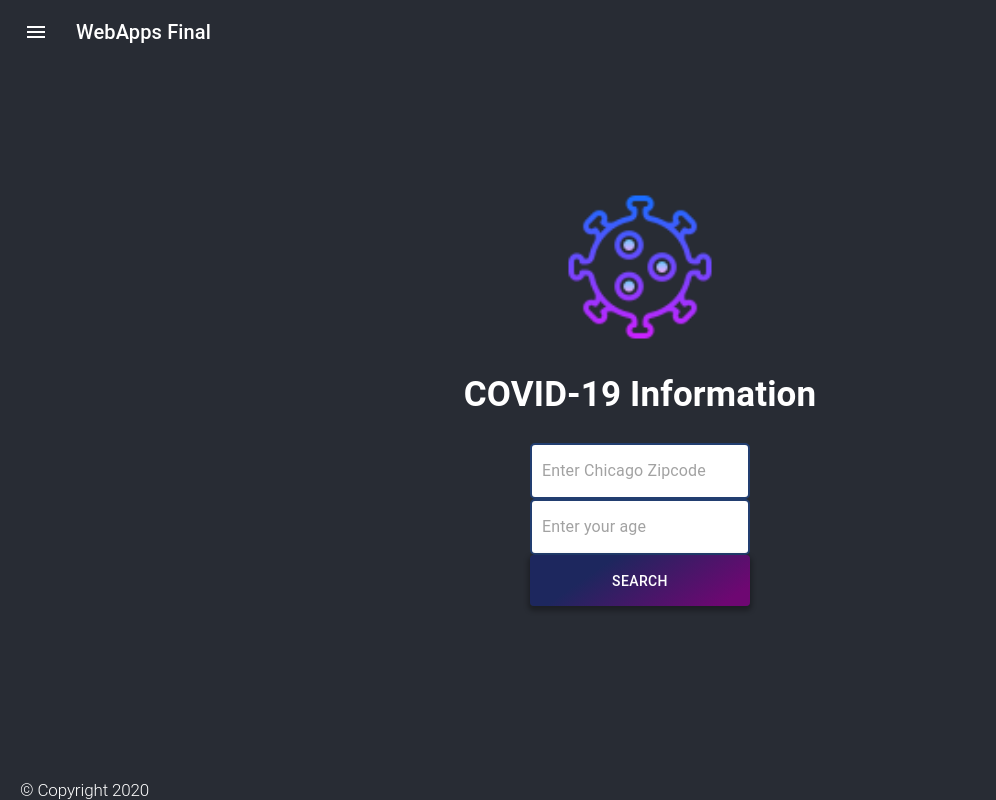
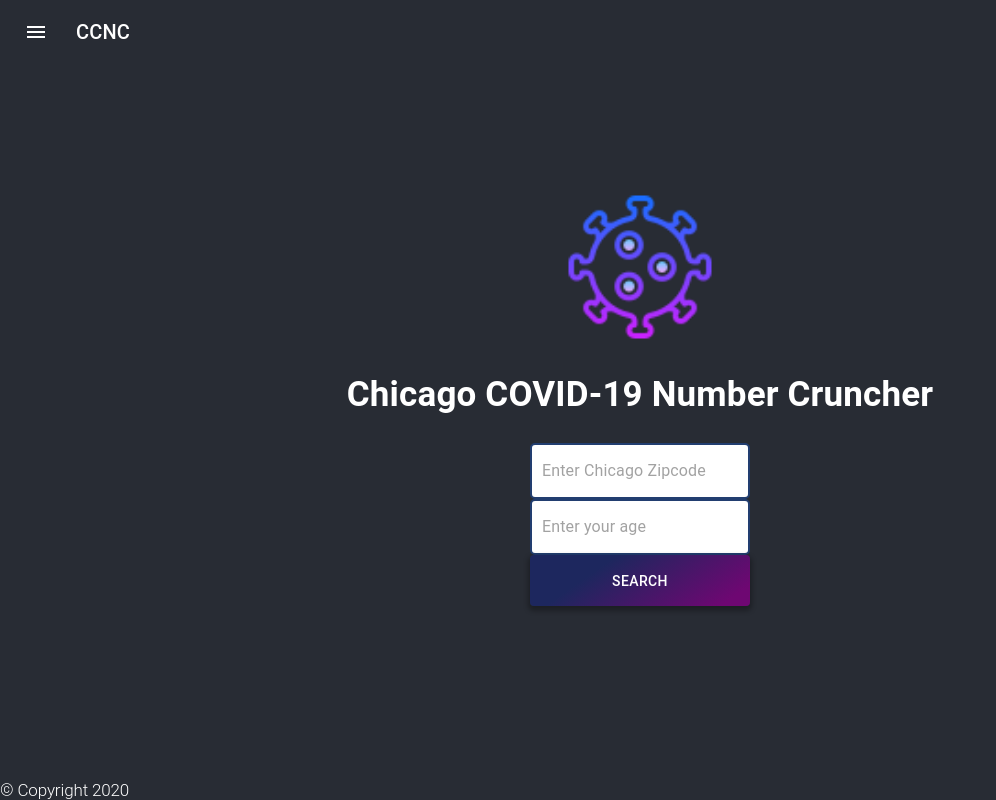
Before and after one commit to jbender8/CCNC.github.io, a React (Create React App) app: page / in a window 1280 px wide. Shown: the whole page, without its empty margins (0-996 px from the left). Built offline with nearby package versions, Linux system fonts and the light colour scheme.

Commit message:
small name changes

```diff
--- a/src/App.js
+++ b/src/App.js
@@ -85,11 +85,9 @@ const useStyles = makeStyles((theme) => ({
         fontSize: 15,
     },
     footer: {
-        marginLeft: 20,
+        color: 'white',
+        background: "#282c34",
         fontSize: 17,
-        color: 'white',
-        background: "#282c34"
-
     },
     appBar2: {
         top: 'auto',
@@ -153,7 +151,7 @@ export default function App() {
                         <MenuIcon />
                     </IconButton>
                     <Typography variant="h6" noWrap>
-                        WebApps Final
+                        CCNC
                     </Typography>
                 </Toolbar>
             </AppBar>
@@ -170,7 +168,7 @@ export default function App() {
                 >
                     <div className={classes.drawerHeader}>
                         <IconButton onClick={handleDrawerClose} aria-label="close drawer">
-                            {theme.direction === 'ltr' ? <ChevronLeftIcon aria-label="open drawer" color="primary" /> : <ChevronRightIcon aria-label="open drawer" color="primary" />}
+                            {theme.direction === 'ltr' ? <ChevronLeftIcon aria-label="left drawer" color="primary" /> : <ChevronRightIcon aria-label="right drawer" color="primary" />}
                         </IconButton>
                     </div>
                     <Divider />
@@ -210,7 +208,7 @@ function Home() {
             <div className="App">
                 <header className="App-header">
                     <img src={logo} className="App-logo" alt="Covid-19 logo" />
-                    <h1 style={{ fontSize: "35px" }}>COVID-19 Information</h1>
+                    <h1 style={{ fontSize: "35px" }}>Chicago COVID-19 Number Cruncher</h1>
                     <SubmitForm />
                 </header>
             </div>
@@ -343,7 +341,7 @@ function Footer() {
         <AppBar position='fixed' className={classes.appBar2}>
             <Typography variant='h2' className={classes.footer} >
                 © Copyright 2020
-        </Typography>
+            </Typography>
         </AppBar>
     );
 }
```
